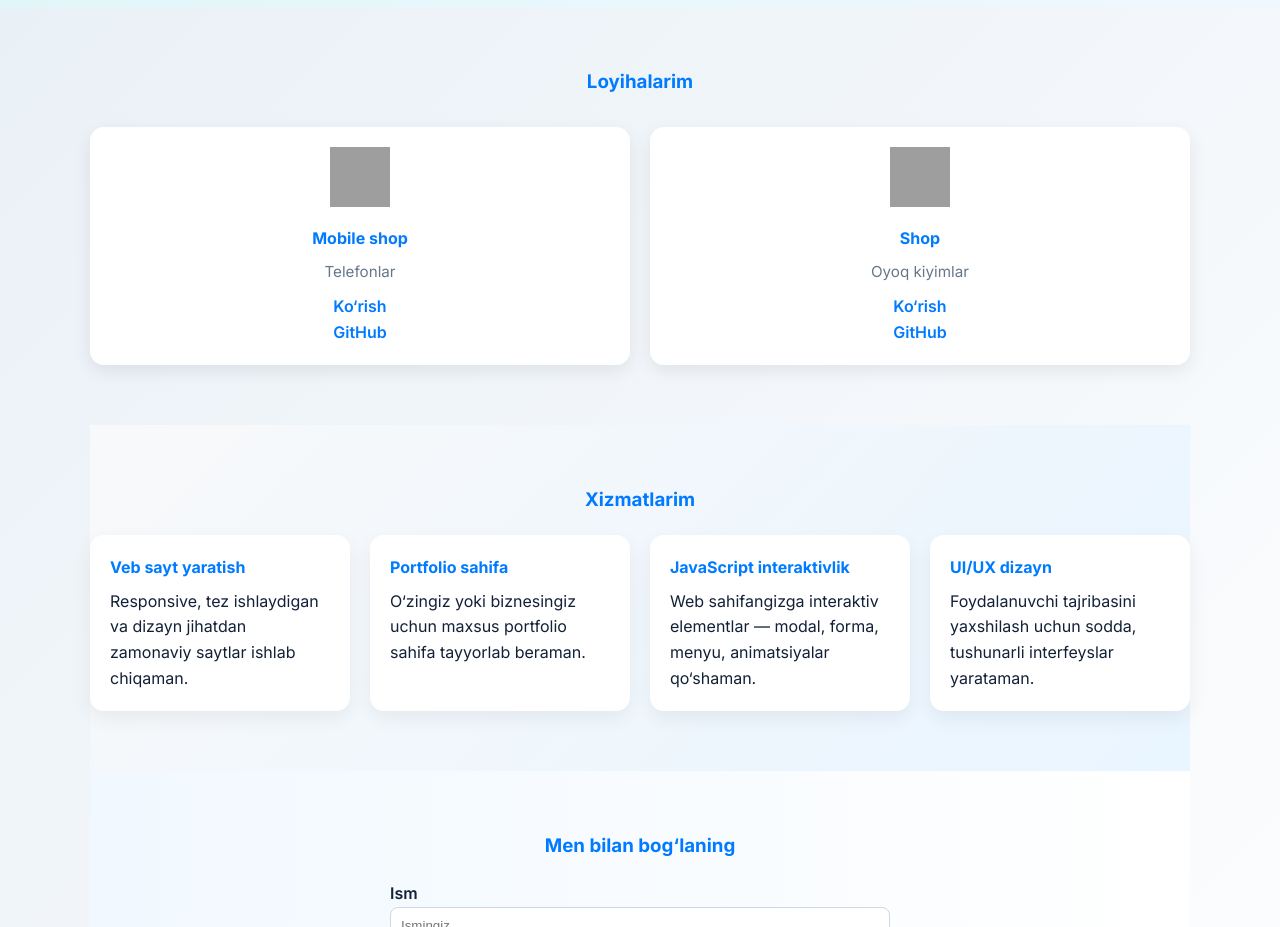
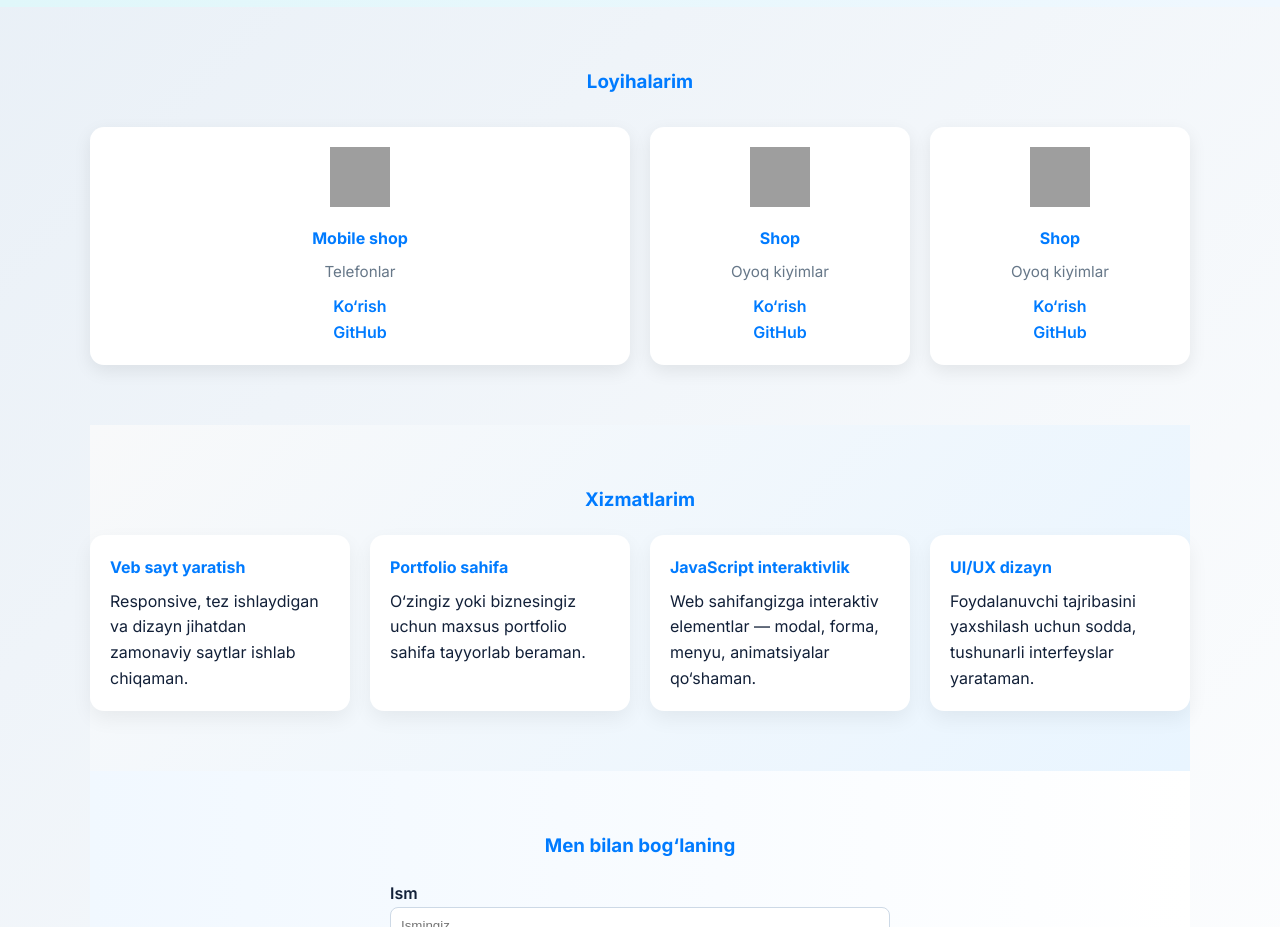
Before and after one commit to bekzodcode08/my.portfolio, a plain HTML site: page index.html in a window 1280 px wide. Shown: the part 1300-2227 px from the top of the page. Drawn offline with Linux system fonts and the light colour scheme; grey boxes are pictures that could not be loaded.

Commit message:
Update index.html

```diff
--- a/index.html
+++ b/index.html
@@ -95,6 +95,17 @@
         <a href="https://bekzodcode08.github.io/Shop//" class="card-link">Ko‘rish</a>
          <br>
         <a href="https://github.com/bekzodcode08/Shop" class="card-link">GitHub</a>
+      </article>
+
+
+        <div class="grid">
+      <article class="card">
+        <img src="https://cdn-icons-png.flaticon.com/512/2721/2721299.png" alt="Project 1">
+        <h4>Shop</h4>
+        <p>Oyoq kiyimlar</p>
+        <a href="https://bekzodcode08.github.io/valyuta_ayirboshlash//" class="card-link">Ko‘rish</a>
+         <br>
+        <a href="https://github.com/bekzodcode08/valyuta_ayirboshlash" class="card-link">GitHub</a>
       </article>
 
 
```
